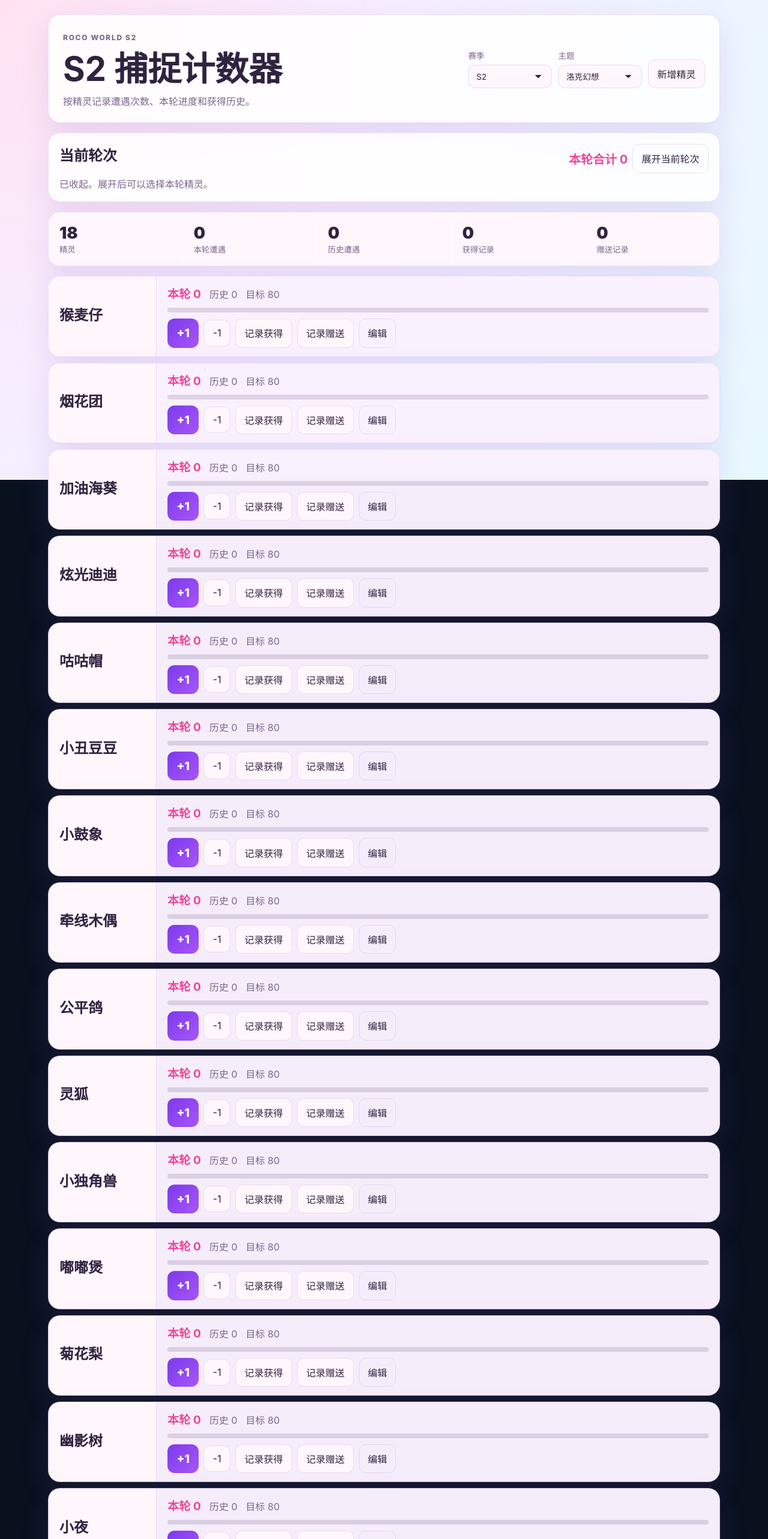
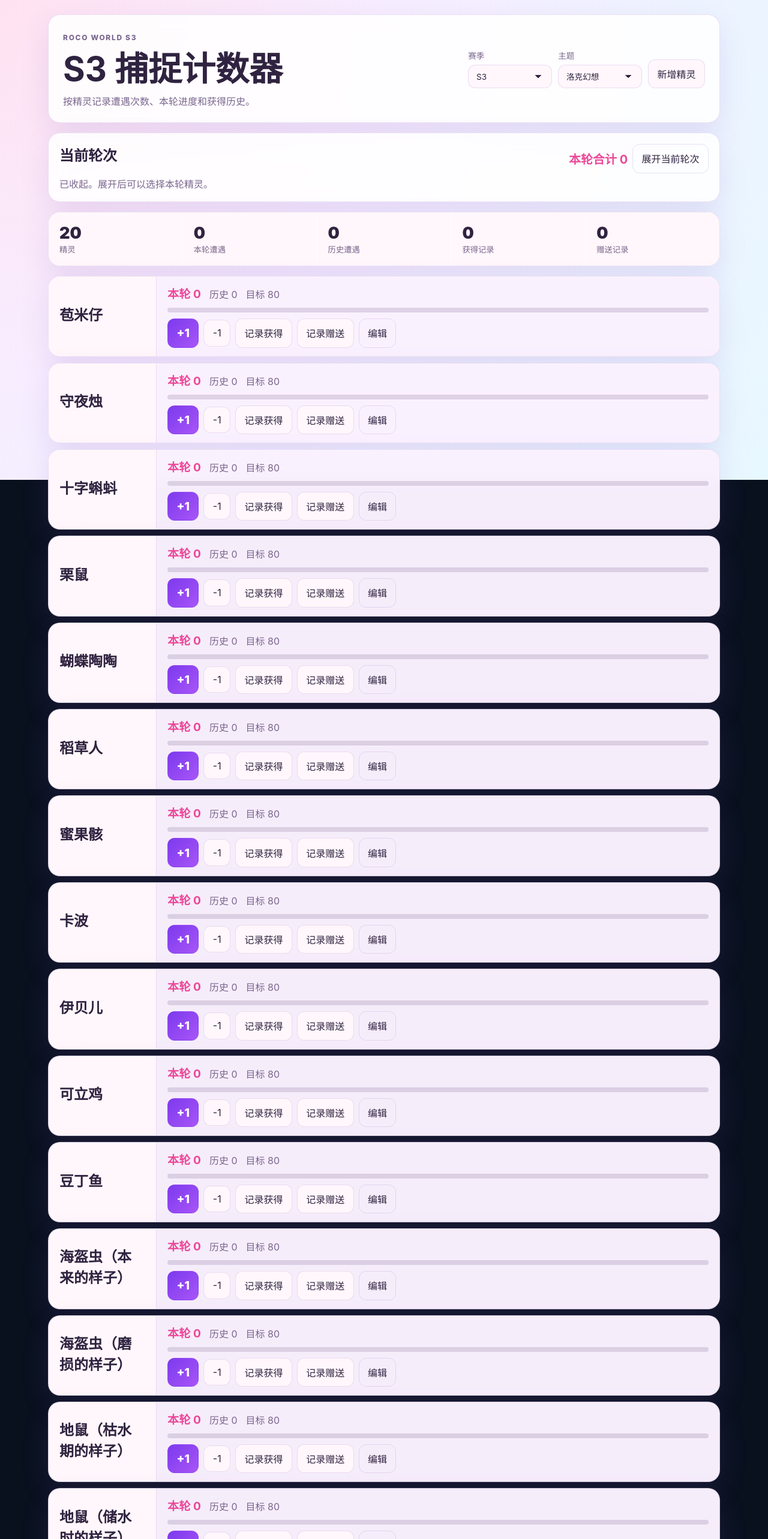
Before and after one commit to 2321Robin/count, a React (Vite) app: page / in a window 1280 px wide. Shown: the top 2566 px of the page at 60% size. Built offline with nearby package versions, Linux system fonts and the light colour scheme.

Commit message:
feat: 默认显示S3赛季并添加S3精灵名单
- 默认赛季从S2改为S3
- 添加S3的20个精灵（奇遇8个、普通10个、战令2个）
- 新增CreatureCategory类型和Creature.category字段
- 更新迁移逻辑以保留category字段

```diff
--- a/src/domain/migration.ts
+++ b/src/domain/migration.ts
@@ -183,6 +183,7 @@ function migrateCreature(creature: Creature, defaultById: Map<string, Creature>)
     targetCount: defaultCreature.targetCount,
     location: defaultCreature.location,
     notes: defaultCreature.notes,
+    category: defaultCreature.category,
   };
 }
 
--- a/src/domain/seasons.ts
+++ b/src/domain/seasons.ts
@@ -1,8 +1,8 @@
-import type { Creature } from "./types";
+import type { Creature, CreatureCategory } from "./types";
 
 export type SeasonId = "s2" | "s3";
 
-export type DefaultCreatureSeed = Pick<Creature, "id" | "name" | "targetCount" | "location" | "notes">;
+export type DefaultCreatureSeed = Pick<Creature, "id" | "name" | "targetCount" | "location" | "notes" | "category">;
 
 export type SeasonConfig = {
   id: SeasonId;
@@ -51,20 +51,43 @@ const s2: SeasonConfig = {
   isAvailable: true,
 };
 
+const s3DefaultCreatures: DefaultCreatureSeed[] = [
+  { id: "s3-adventure-baomizai", name: "苞米仔", targetCount: 80, location: "", notes: "", category: "奇遇" },
+  { id: "s3-adventure-shouyezhu", name: "守夜烛", targetCount: 80, location: "", notes: "", category: "奇遇" },
+  { id: "s3-adventure-shizikedou", name: "十字蝌蚪", targetCount: 80, location: "", notes: "", category: "奇遇" },
+  { id: "s3-adventure-lishu", name: "栗鼠", targetCount: 80, location: "", notes: "", category: "奇遇" },
+  { id: "s3-adventure-hudietaotao", name: "蝴蝶陶陶", targetCount: 80, location: "", notes: "", category: "奇遇" },
+  { id: "s3-adventure-daocaoren", name: "稻草人", targetCount: 80, location: "", notes: "", category: "奇遇" },
+  { id: "s3-adventure-miguohai", name: "蜜果骸", targetCount: 80, location: "", notes: "", category: "奇遇" },
+  { id: "s3-adventure-kabo", name: "卡波", targetCount: 80, location: "", notes: "", category: "奇遇" },
+  { id: "s3-normal-yibeier", name: "伊贝儿", targetCount: 80, location: "", notes: "", category: "普通" },
+  { id: "s3-normal-keliji", name: "可立鸡", targetCount: 80, location: "", notes: "", category: "普通" },
+  { id: "s3-normal-doudingyu", name: "豆丁鱼", targetCount: 80, location: "", notes: "", category: "普通" },
+  { id: "s3-normal-haikuichong-original", name: "海盔虫（本来的样子）", targetCount: 80, location: "", notes: "", category: "普通" },
+  { id: "s3-normal-haikuichong-worn", name: "海盔虫（磨损的样子）", targetCount: 80, location: "", notes: "", category: "普通" },
+  { id: "s3-normal-dishu-dry", name: "地鼠（枯水期的样子）", targetCount: 80, location: "", notes: "", category: "普通" },
+  { id: "s3-normal-dishu-water", name: "地鼠（储水时的样子）", targetCount: 80, location: "", notes: "", category: "普通" },
+  { id: "s3-normal-xiaocaochong", name: "小草虫", targetCount: 80, location: "", notes: "", category: "普通" },
+  { id: "s3-normal-xiaoyu", name: "小鹬", targetCount: 80, location: "", notes: "", category: "普通" },
+  { id: "s3-normal-banban", name: "斑斑", targetCount: 80, location: "", notes: "", category: "普通" },
+  { id: "s3-battlepass-zujianyuanjian", name: "足尖元件", targetCount: 80, location: "", notes: "", category: "战令" },
+  { id: "s3-battlepass-yaoyaoxiaozi", name: "咬咬小子", targetCount: 80, location: "", notes: "", category: "战令" },
+];
+
 const s3: SeasonConfig = {
   id: "s3",
   label: "S3",
   eyebrow: "Roco World S3",
   title: "S3 捕捉计数器",
-  description: "S3 精灵名单确认后启用；计数会从 0 独立开始。",
+  description: "按精灵记录遭遇次数、本轮进度和获得历史。",
   storageKey: "s3-capture-counter:data",
   syncFileName: "s3-capture-counter.json",
   exportFileName: "s3-capture-counter-backup.json",
-  defaultCreatures: [],
-  isAvailable: false,
+  defaultCreatures: s3DefaultCreatures,
+  isAvailable: true,
 };
 
-export const DEFAULT_SEASON_ID: SeasonId = "s2";
+export const DEFAULT_SEASON_ID: SeasonId = "s3";
 export const SEASON_IDS: SeasonId[] = ["s2", "s3"];
 export const SELECTED_SEASON_KEY = "s2-capture-counter:selected-season";
 export const seasons: Record<SeasonId, SeasonConfig> = { s2, s3 };
--- a/src/domain/types.ts
+++ b/src/domain/types.ts
@@ -6,6 +6,8 @@ export type AppData = {
   currentRound: CurrentRound | null;
   settings: AppSettings;
 };
+
+export type CreatureCategory = "奇遇" | "普通" | "战令";
 
 export type Creature = {
   id: string;
@@ -16,6 +18,7 @@ export type Creature = {
   location: string;
   notes: string;
   isDefault: boolean;
+  category?: CreatureCategory;
 };
 
 export type CurrentRound = {
```
